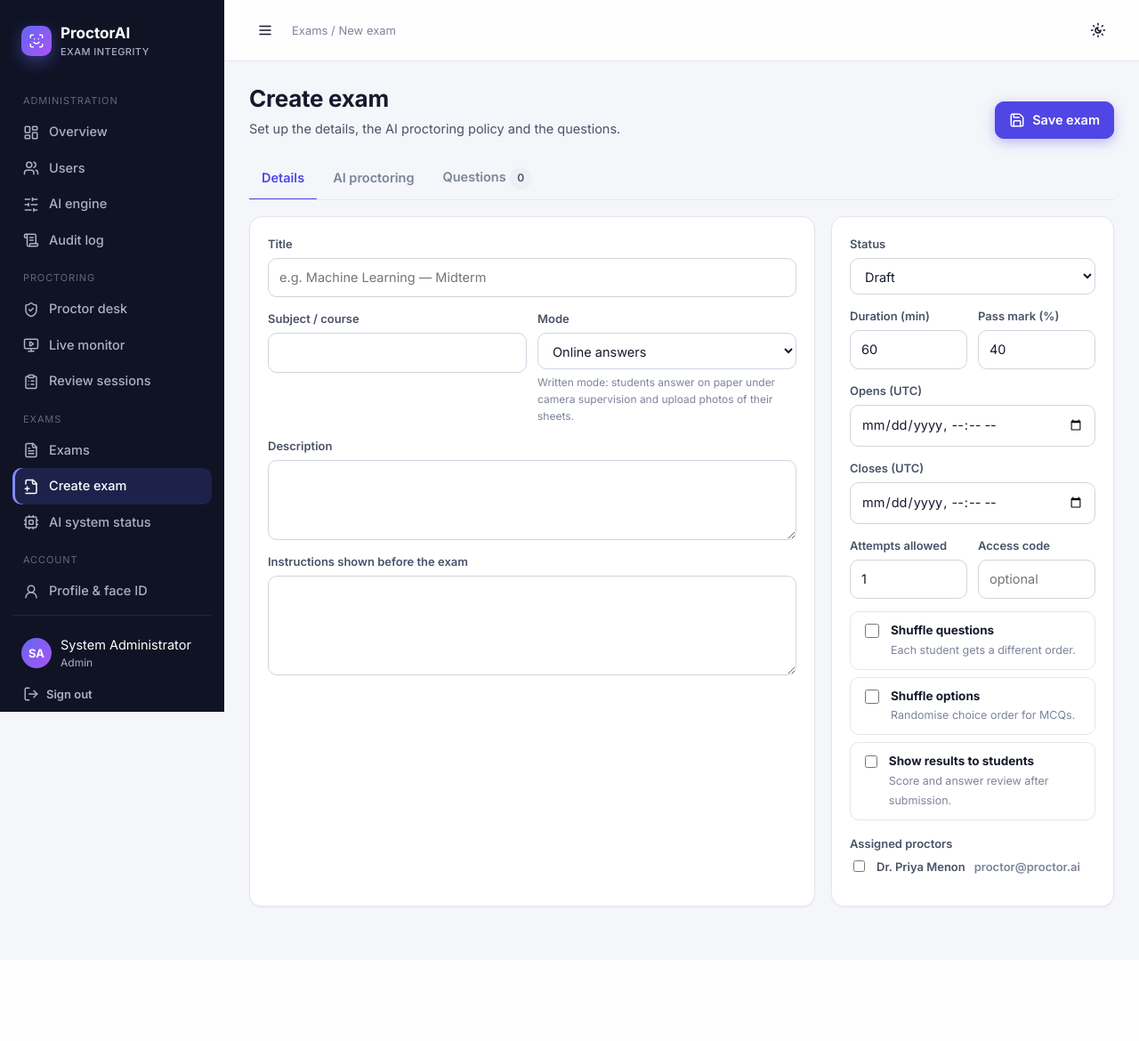
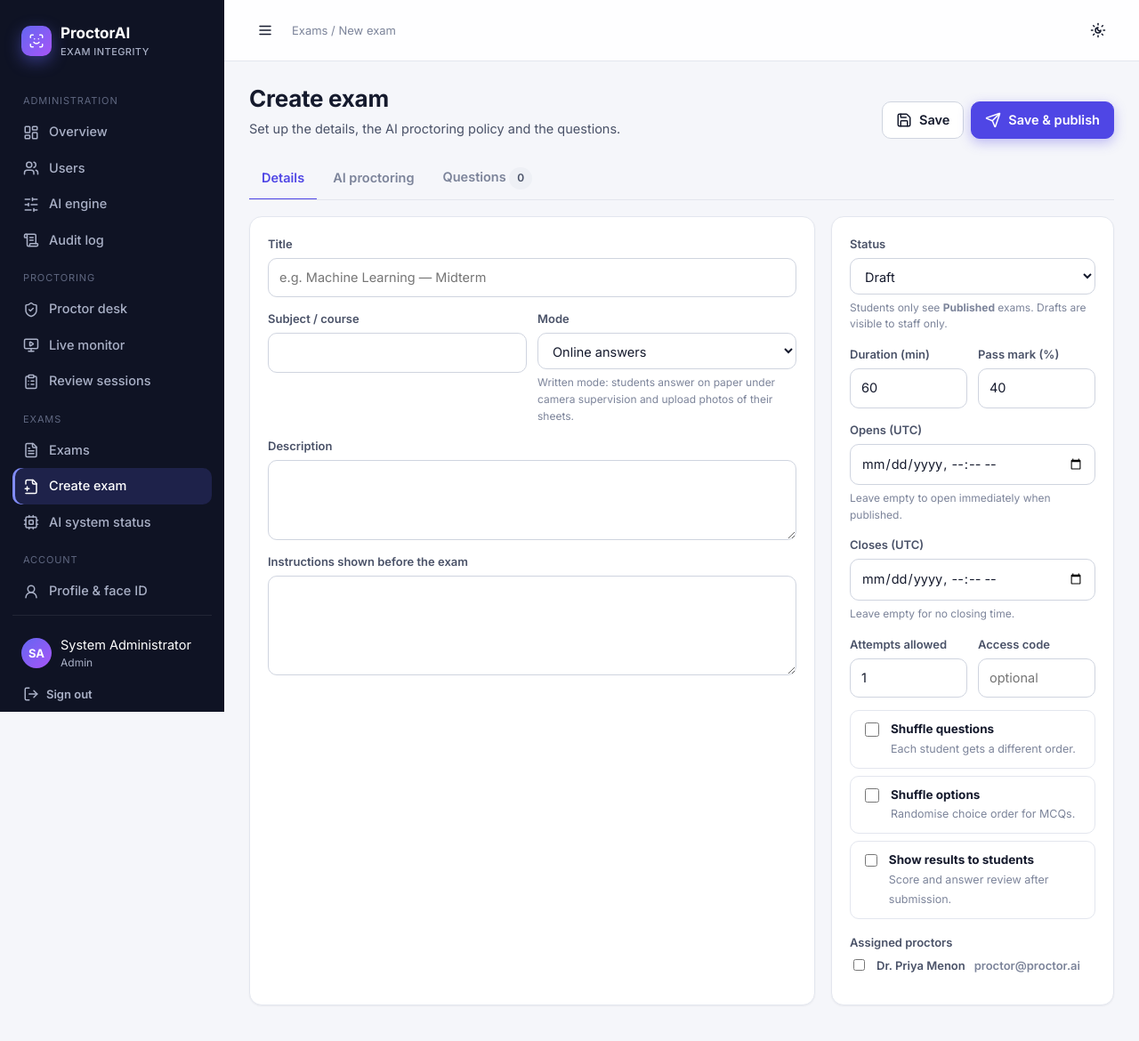
Before and after one commit to Pavaneeshreddy/ai-exam-proctoring, a Flask app: page /proctor/exams/new in a window 1280 px wide. Shown: the top 1170 px of the page at 89% size. Before the commit the page ends 1020 px from the top, so only its background shows below. Run offline with Flask 3, Linux system fonts and the light colour scheme; a user stored in the database is signed in; parts of the project's set-up code (start-up, migrations or seed data) failed here and were passed over.

Commit message:
Make new exams show up: publish button, local time zone, shared exams
- Exam editor has a 'Save & publish' button and explains after saving
  where the exam appears and when students can start it (drafts are
  hidden from students)
- Exam open/close times are entered and shown in local time (computer's
  zone or TIMEZONE) instead of UTC
- Exams with no proctor assigned are visible to every proctor

Co-Authored-By: Claude Opus 5.5 <noreply@anthropic.com>
Claude-Session: https://claude.ai/code/session_01VxD5NtuiwpXgrdzECb5HsX

```diff
--- a/app/__init__.py
+++ b/app/__init__.py
@@ -7,6 +7,7 @@ from config import Config
 from .ai import init_ai
 from .extensions import csrf, db, login_manager
 from .models import utcnow
+from .utils import to_local, zone_label
 
 
 def create_app(config_class=Config):
@@ -54,7 +55,12 @@ def _register_template_helpers(app):
 
     @app.template_filter("dt")
     def format_dt(value, fmt="%d %b %Y, %H:%M"):
-        return value.strftime(fmt) if value else "—"
+        return to_local(value).strftime(fmt) if value else "—"
+
+    @app.template_filter("input_dt")
+    def input_dt(value):
+        """Value for <input type=datetime-local> in local time."""
+        return to_local(value).strftime("%Y-%m-%dT%H:%M") if value else ""
 
     @app.template_filter("ago")
     def time_ago(value):
@@ -84,6 +90,7 @@ def _register_template_helpers(app):
             "event_catalog": engine.EVENT_CATALOG,
             "catalog_entry": engine.catalog_entry,
             "app_name": "ProctorAI",
+            "zone_label": zone_label(),
         }
 
 
--- a/app/routes/api.py
+++ b/app/routes/api.py
@@ -23,7 +23,7 @@ from ..services import (
     sweep_sessions,
     violation_count,
 )
-from ..utils import can_access_exam, staff_required
+from ..utils import can_access_exam, proctor_exam_filter, staff_required
 
 bp = Blueprint("api", __name__)
 
@@ -381,13 +381,11 @@ def _staff_session(session_id):
 
 
 def _visible_sessions_query():
-    from ..models import Exam, exam_proctors
+    from ..models import Exam
 
     q = ExamSession.query.join(Exam)
     if current_user.role == "proctor":
-        q = q.outerjoin(exam_proctors, exam_proctors.c.exam_id == Exam.id).filter(
-            (Exam.created_by_id == current_user.id) | (exam_proctors.c.user_id == current_user.id)
-        ).distinct()
+        q = q.filter(proctor_exam_filter(current_user))
     return q
 
 
--- a/app/routes/proctor.py
+++ b/app/routes/proctor.py
@@ -12,7 +12,7 @@ from ..ai import engine, face_analyzer, object_detector
 from ..extensions import db
 from ..models import Answer, Exam, ExamSession, ProctorEvent, Question, User, utcnow
 from ..services import audit, event_weights, grade_session, recompute_score, score_time, sweep_sessions
-from ..utils import can_access_exam, staff_required, visible_exams_query
+from ..utils import can_access_exam, from_local, staff_required, to_local, visible_exams_query
 from .api import _visible_sessions_query
 
 bp = Blueprint("proctor", __name__)
@@ -208,7 +208,7 @@ def _parse_dt(value):
         return None
     for fmt in ("%Y-%m-%dT%H:%M", "%Y-%m-%d %H:%M", "%Y-%m-%dT%H:%M:%S"):
         try:
-            return datetime.strptime(value, fmt)
+            return from_local(datetime.strptime(value, fmt))
         except ValueError:
             continue
     return None
@@ -303,6 +303,8 @@ def exam_edit(exam_id=None):
     proctors = User.query.filter_by(role="proctor", is_active_flag=True).order_by(User.name).all()
     if request.method == "POST":
         _apply_exam_form(exam, request.form)
+        if request.form.get("publish"):
+            exam.status = "published"
         questions, errors = _validate_questions(request.form.get("questions_json"))
         if not exam.title:
             errors.insert(0, "Exam title is required.")
@@ -342,7 +344,7 @@ def exam_edit(exam_id=None):
                 exam.questions.remove(q)
         audit("exam_saved", f"exam:{exam.id}", exam.title)
         db.session.commit()
-        flash("Exam saved.", "success")
+        flash(_saved_message(exam), "success")
         return redirect(url_for("proctor.exam_edit", exam_id=exam.id))
     questions_json = json.dumps(
         [
@@ -352,6 +354,24 @@ def exam_edit(exam_id=None):
         ]
     )
     return render_template("proctor/exam_edit.html", exam=exam, proctors=proctors, questions_json=questions_json)
+
+
+def _saved_message(exam):
+    """Tell staff exactly where the exam now shows up and when students can start it."""
+    state = exam.availability()
+    if state == "draft":
+        return "Saved as a draft. Students cannot see it yet; click “Save & publish” when it is ready."
+    if state == "archived":
+        return "Saved. The exam is archived and hidden from students."
+    if state == "upcoming":
+        return f"Published. Students see it under “My exams” and can start it from {format_local(exam.start_at)}."
+    if state == "closed":
+        return f"Saved, but the closing time ({format_local(exam.end_at)}) has passed, so students cannot start it."
+    return "Published and open now. Students can start it from “My exams”; live candidates appear in Live monitor."
+
+
+def format_local(dt):
+    return to_local(dt).strftime("%d %b %Y, %H:%M") if dt else "now"
 
 
 @bp.route("/exams/<int:exam_id>/delete", methods=["POST"])
--- a/app/templates/admin/audit.html
+++ b/app/templates/admin/audit.html
@@ -5,7 +5,7 @@
 <div class="page-head"><div><h1>Audit log</h1><p>Every sign-in, exam start and submission, verdict, termination and settings change.</p></div></div>
 <form class="toolbar" method="get"><select class="input" name="action" onchange="this.form.submit()"><option value="">All actions</option>{% for a in actions %}<option value="{{ a }}" {{ 'selected' if a == action }}>{{ a.replace('_',' ') }}</option>{% endfor %}</select></form>
 <div class="card table-wrap">
-  <table class="table"><thead><tr><th>Time (UTC)</th><th>User</th><th>Action</th><th>Target</th><th>Details</th><th>IP</th></tr></thead>
+  <table class="table"><thead><tr><th>Time ({{ zone_label }})</th><th>User</th><th>Action</th><th>Target</th><th>Details</th><th>IP</th></tr></thead>
     <tbody>{% for a in pagination.items %}<tr><td class="mono small">{{ a.created_at|dt('%Y-%m-%d %H:%M:%S') }}</td><td class="small">{{ a.user.name if a.user else 'System' }}</td><td><span class="badge">{{ a.action.replace('_',' ') }}</span></td><td class="small mono">{{ a.target or '' }}</td><td class="small">{{ (a.details or '')|truncate(90) }}</td><td class="small mono muted">{{ a.ip_address or '' }}</td></tr>{% else %}<tr><td colspan="6" class="empty">No entries.</td></tr>{% endfor %}</tbody></table>
 </div>
 {% if pagination.pages > 1 %}
--- a/app/templates/proctor/exam_edit.html
+++ b/app/templates/proctor/exam_edit.html
@@ -12,7 +12,8 @@
     <div><h1>{{ exam.title if exam.id else 'Create exam' }}</h1><p>Set up the details, the AI proctoring policy and the questions.</p></div>
     <div class="page-actions">
       {% if exam.id %}<a class="btn" href="{{ url_for('proctor.exam_report', exam_id=exam.id) }}"><i data-lucide="bar-chart-3"></i> Results</a>{% endif %}
-      <button class="btn btn-primary"><i data-lucide="save"></i> Save exam</button>
+      <button class="btn"><i data-lucide="save"></i> Save</button>
+      {% if exam.status != 'published' %}<button class="btn btn-primary" name="publish" value="1"><i data-lucide="send"></i> Save & publish</button>{% endif %}
     </div>
   </div>
   <div class="tabs" id="tabs"><button type="button" class="active" data-tab="details">Details</button><button type="button" data-tab="proctoring">AI proctoring</button><button type="button" data-tab="questions">Questions <span class="badge" id="q-count">0</span></button></div>
@@ -28,13 +29,13 @@
       <div class="field"><label>Instructions shown before the exam</label><textarea class="input" name="instructions" rows="4">{{ exam.instructions or '' }}</textarea></div>
     </div>
     <div class="card card-pad">
-      <div class="field"><label>Status</label><select class="input" name="status">{% for st in ['draft','published','archived'] %}<option value="{{ st }}" {{ 'selected' if (exam.status or 'draft') == st }}>{{ st|capitalize }}</option>{% endfor %}</select></div>
+      <div class="field"><label>Status</label><select class="input" name="status">{% for st in ['draft','published','archived'] %}<option value="{{ st }}" {{ 'selected' if (exam.status or 'draft') == st }}>{{ st|capitalize }}</option>{% endfor %}</select><span class="hint">Students only see <b>Published</b> exams. Drafts are visible to staff only.</span></div>
       <div class="grid g-2" style="gap:12px">
         <div class="field"><label>Duration (min)</label><input class="input" type="number" min="1" name="duration_minutes" value="{{ exam.duration_minutes or 60 }}"></div>
         <div class="field"><label>Pass mark (%)</label><input class="input" type="number" min="0" max="100" name="pass_percent" value="{{ exam.pass_percent if exam.pass_percent is not none else 40 }}"></div>
       </div>
-      <div class="field"><label>Opens (UTC)</label><input class="input" type="datetime-local" name="start_at" value="{{ exam.start_at.strftime('%Y-%m-%dT%H:%M') if exam.start_at }}"></div>
-      <div class="field"><label>Closes (UTC)</label><input class="input" type="datetime-local" name="end_at" value="{{ exam.end_at.strftime('%Y-%m-%dT%H:%M') if exam.end_at }}"></div>
+      <div class="field"><label>Opens ({{ zone_label }})</label><input class="input" type="datetime-local" name="start_at" value="{{ exam.start_at|input_dt }}"><span class="hint">Leave empty to open immediately when published.</span></div>
+      <div class="field"><label>Closes ({{ zone_label }})</label><input class="input" type="datetime-local" name="end_at" value="{{ exam.end_at|input_dt }}"><span class="hint">Leave empty for no closing time.</span></div>
       <div class="grid g-2" style="gap:12px">
         <div class="field"><label>Attempts allowed</label><input class="input" type="number" min="1" name="max_attempts" value="{{ exam.max_attempts or 1 }}"></div>
         <div class="field"><label>Access code</label><input class="input" name="access_code" value="{{ exam.access_code or '' }}" placeholder="optional"></div>
--- a/app/templates/proctor/report.html
+++ b/app/templates/proctor/report.html
@@ -5,7 +5,7 @@
 <div class="report">
   <div class="row between no-print mb-2"><a class="btn" href="{{ url_for('proctor.session_detail', session_id=s.id) }}"><i data-lucide="arrow-left"></i> Back</a><button class="btn btn-primary" onclick="window.print()"><i data-lucide="printer"></i> Print / save PDF</button></div>
   <div class="row between" style="align-items:flex-start">
-    <div><div class="small muted">{{ app_name }} · Exam integrity report</div><h1>{{ s.student.name }}</h1><p class="muted">{{ s.exam.title }} · Session #{{ s.id }} · generated {{ now|dt }} UTC</p></div>
+    <div><div class="small muted">{{ app_name }} · Exam integrity report</div><h1>{{ s.student.name }}</h1><p class="muted">{{ s.exam.title }} · Session #{{ s.id }} · generated {{ now|dt }} {{ zone_label }}</p></div>
     <div class="center"><div style="font-size:44px;font-weight:800;color:{{ {'low':'var(--risk-low)','medium':'var(--risk-medium)','high':'var(--risk-high)','critical':'var(--risk-critical)'}[s.risk_level] }}">{{ s.fraud_score|round|int }}</div><div class="small muted">Fraud score · peak {{ s.peak_score|round|int }}</div></div>
   </div>
   <hr>
@@ -31,7 +31,7 @@
   <h2 class="mt-3 mb-1">Event summary</h2>
   <table class="table card"><thead><tr><th>Event</th><th>Severity</th><th class="num">Count</th></tr></thead><tbody>{% for r in summary %}<tr><td>{{ r.label }}</td><td>{{ sev_badge(r.severity) }}</td><td class="num">{{ r.count }}</td></tr>{% else %}<tr><td colspan="3" class="muted">No events.</td></tr>{% endfor %}</tbody></table>
   <h2 class="mt-3 mb-1">Full timeline</h2>
-  <table class="table card"><thead><tr><th>Time (UTC)</th><th>Event</th><th>Severity</th><th>Source</th><th class="num">Conf.</th><th>Review</th></tr></thead><tbody>
+  <table class="table card"><thead><tr><th>Time ({{ zone_label }})</th><th>Event</th><th>Severity</th><th>Source</th><th class="num">Conf.</th><th>Review</th></tr></thead><tbody>
     {% for e in s.events %}<tr style="{{ 'opacity:.5' if e.review_status == 'dismissed' }}"><td class="mono small">{{ e.created_at|dt('%H:%M:%S') }}</td><td>{{ e.message }}</td><td>{{ sev_badge(e.severity) }}</td><td class="small">{{ e.source }}</td><td class="num small">{{ (e.confidence * 100)|round|int }}%</td><td class="small">{{ e.review_status }}</td></tr>{% else %}<tr><td colspan="6" class="muted">No events.</td></tr>{% endfor %}
   </tbody></table>
   {% if evidence %}
--- a/config.py
+++ b/config.py
@@ -32,6 +32,9 @@ class Config:
     SNAPSHOT_KEEP_SECONDS = int(os.environ.get("SNAPSHOT_KEEP_SECONDS", 30))
     HEARTBEAT_TIMEOUT_SECONDS = int(os.environ.get("HEARTBEAT_TIMEOUT_SECONDS", 30))
 
+    # Time zone used to show and enter exam times (e.g. "Asia/Kolkata"); default: this computer's zone.
+    TIMEZONE = os.environ.get("TIMEZONE", "")
+
     SEED_DEMO = _bool("SEED_DEMO", True)
     WTF_CSRF_TIME_LIMIT = None
     SESSION_COOKIE_HTTPONLY = True
--- a/requirements.txt
+++ b/requirements.txt
@@ -8,3 +8,4 @@ opencv-python-headless>=4.9,<5
 # MySQL driver (only needed when DATABASE_URL points at MySQL)
 PyMySQL>=1.1
 cryptography>=42
+tzdata>=2024.1  # time zone names on Windows
```
Also changed, not shown: app/utils.py (+44 -4 lines), tests/test_pages.py (+31 -4 lines), 1 other file.
